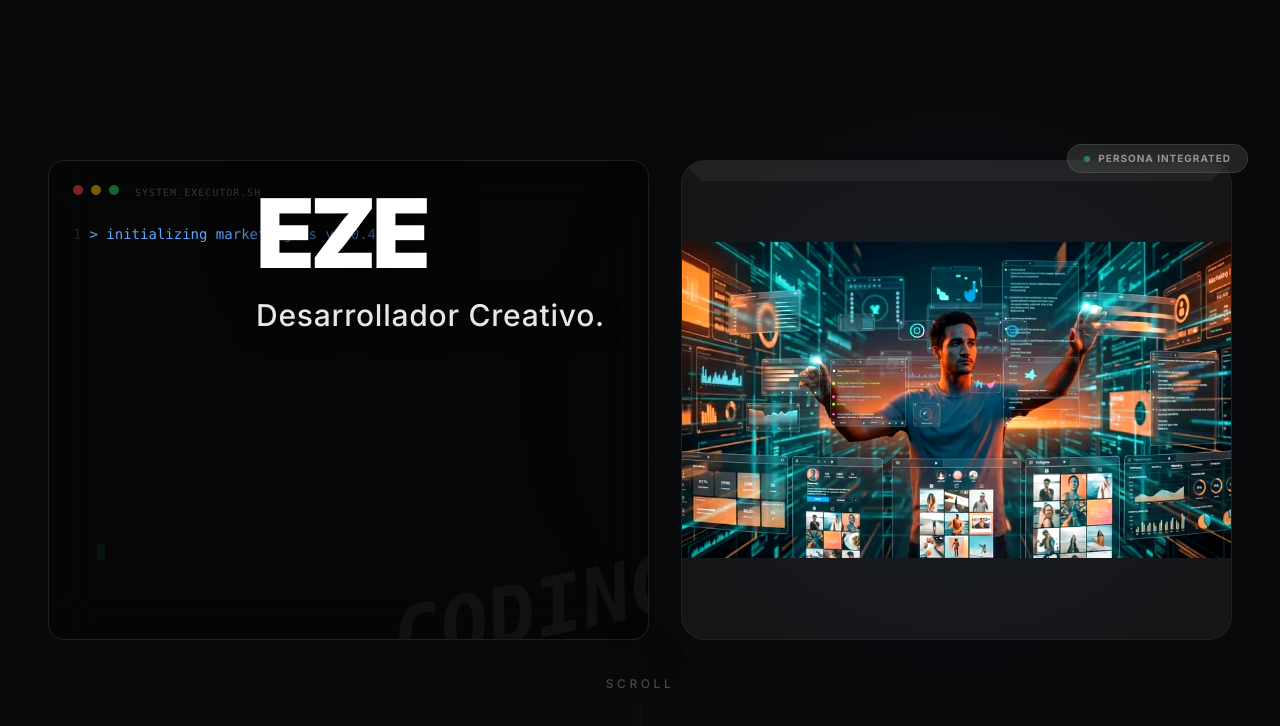
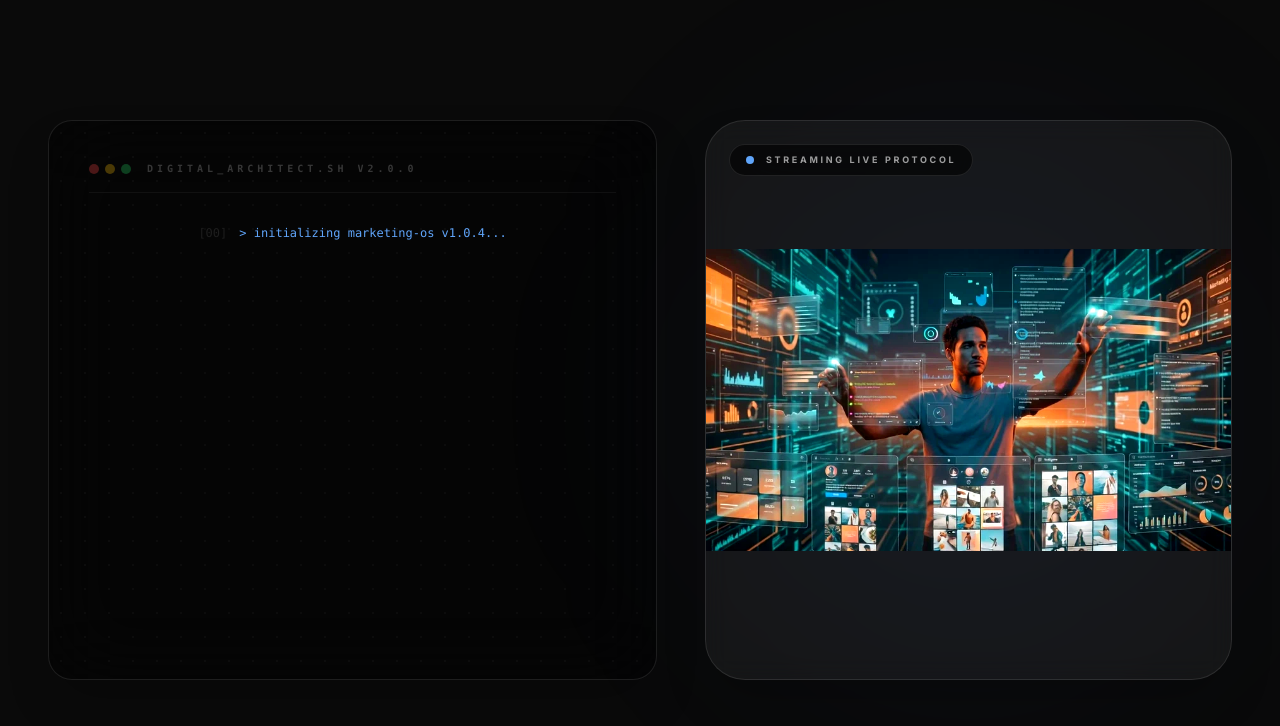
Before and after one commit to gemagenciadigital-bit/portfolio, a Next.js app: page /portfolio/ in a window 1280 px wide. Shown: the top 726 px of the page. Built offline with nearby package versions, Linux system fonts and the light colour scheme.

Commit message:
Narrative: Unified Terminal experience merging Overlay text and technical code

```diff
--- a/src/components/ScrollyCanvas.tsx
+++ b/src/components/ScrollyCanvas.tsx
@@ -2,7 +2,6 @@
 
 import { useEffect, useRef, useState } from "react";
 import { useScroll, useMotionValueEvent, motion, useTransform } from "framer-motion";
-import Overlay from "./Overlay";
 
 /**
  * Ensures a number is padded with zeroes up to 2 digits.
@@ -27,22 +26,25 @@ export default function ScrollyCanvas() {
     offset: ["start start", "end end"],
   });
 
-  // Code Terminal Data
-  const codeLines = [
-    { text: "> initializing marketing-os v1.0.4...", color: "text-blue-400" },
-    { text: "> loading neural_marketing_engine...", color: "text-white/50" },
-    { text: "> connecting to google-ads-api...", color: "text-blue-200" },
-    { text: "> connected successfully.", color: "text-emerald-400" },
-    { text: "const roi = scale_impact(data_stream);", color: "text-purple-400" },
-    { text: "if (conversion < benchmark) { optimize(); }", color: "text-yellow-200" },
-    { text: "ai.analyze_customer_journey(path);", color: "text-cyan-400" },
-    { text: "> deploying AI-driven funnel...", color: "text-white" },
-    { text: "> funnel active: ROI +240%", color: "text-emerald-500" },
-    { text: "portfolio.show_projects();", color: "text-blue-400/80" },
+  // Integrated Narrative & Code Events
+  const terminalEvents = [
+    { type: "code", text: "> initializing marketing-os v1.0.4...", color: "text-blue-400" },
+    { type: "narrative", text: "EZE", subtext: "Desarrollador Creativo.", color: "text-white" },
+    { type: "code", text: "> loading neural_marketing_engine...", color: "text-white/30" },
+    { type: "code", text: "> connecting to google-ads-api...", color: "text-blue-300" },
+    { type: "narrative", text: "Construyo experiencias", subtext: "Digitales y de alto impacto.", color: "text-white" },
+    { type: "code", text: "> connected successfully. latency: 12ms", color: "text-emerald-400" },
+    { type: "code", text: "const roi = scale_impact(data_stream);", color: "text-purple-400" },
+    { type: "code", text: "if (conversion < benchmark) { optimize(); }", color: "text-yellow-200" },
+    { type: "narrative", text: "Uniendo diseño e ingeniería.", subtext: "Visuales de alto rendimiento.", color: "text-white" },
+    { type: "code", text: "ai.analyze_customer_journey(path);", color: "text-cyan-400" },
+    { type: "code", text: "> deploying AI-driven funnel...", color: "text-white" },
+    { type: "code", text: "> funnel active: ROI +240%", color: "text-emerald-500" },
+    { type: "code", text: "portfolio.show_projects();", color: "text-blue-400" },
   ];
 
-  const visibleCodeCount = useTransform(scrollYProgress, [0, 0.8], [0, codeLines.length]);
-  const currentLineIndex = Math.floor(visibleCodeCount.get());
+  const visibleEventCount = useTransform(scrollYProgress, [0, 0.9], [0, terminalEvents.length]);
+  const currentEventIdx = Math.floor(visibleEventCount.get());
 
   const renderCanvas = () => {
     if (!canvasRef.current || !imagesRef.current.length) return;
@@ -67,7 +69,6 @@ export default function ScrollyCanvas() {
 
     ctx.clearRect(0, 0, nativeWidth, nativeHeight);
 
-    // Fit image to canvas (Contain)
     const imgRatio = img.width / img.height;
     const canvasRatio = nativeWidth / nativeHeight;
     let drawWidth = nativeWidth;
@@ -131,79 +132,99 @@ export default function ScrollyCanvas() {
   });
 
   return (
-    <div ref={containerRef} className="relative h-[600vh] w-full bg-[#0a0a0a]">
-      <div className="sticky top-0 h-screen w-full flex flex-col md:flex-row items-center justify-center p-4 md:p-12 gap-8">
+    <div ref={containerRef} className="relative h-[800vh] w-full bg-[#0a0a0a]">
+      <div className="sticky top-0 h-screen w-full flex flex-col md:flex-row items-center justify-center p-4 md:p-12 gap-6 md:gap-12">
 
-        {/* LEFT: Code Terminal (Double Narrative) */}
+        {/* LEFT: Unified Terminal (Text-heavy center) */}
         <motion.div
           initial={{ x: -100, opacity: 0 }}
           animate={{ x: 0, opacity: 1 }}
-          className="flex-1 w-full h-[40vh] md:h-[60vh] bg-black/40 backdrop-blur-xl border border-white/10 rounded-2xl p-6 font-mono overflow-hidden shadow-2xl relative"
+          className="flex-1 w-full h-[50vh] md:h-[70vh] bg-black/50 backdrop-blur-2xl border border-white/10 rounded-3xl p-6 md:p-10 font-mono overflow-hidden shadow-2xl relative"
         >
           {/* Terminal Window Decoration */}
-          <div className="flex gap-2 mb-6">
-            <div className="w-2.5 h-2.5 rounded-full bg-red-500/50" />
-            <div className="w-2.5 h-2.5 rounded-full bg-yellow-500/50" />
-            <div className="w-2.5 h-2.5 rounded-full bg-green-500/50" />
-            <span className="ml-2 text-[10px] text-white/20 tracking-widest uppercase">system_executor.sh</span>
+          <div className="flex items-center gap-2 mb-8 border-b border-white/5 pb-4">
+            <div className="flex gap-1.5">
+              <div className="w-2.5 h-2.5 rounded-full bg-red-500/30" />
+              <div className="w-2.5 h-2.5 rounded-full bg-yellow-500/30" />
+              <div className="w-2.5 h-2.5 rounded-full bg-green-500/30" />
+            </div>
+            <span className="ml-2 text-[10px] text-white/20 tracking-[0.4em] uppercase font-bold">digital_architect.sh v2.0.0</span>
           </div>
 
-          <div className="space-y-3">
-             {codeLines.map((line, i) => (
-               <motion.div
-                 key={i}
-                 initial={{ opacity: 0, y: 5 }}
-                 animate={i <= currentLineIndex ? { opacity: 1, y: 0 } : { opacity: 0 }}
-                 className={`text-xs md:text-sm ${line.color} leading-relaxed flex items-start gap-2`}
-               >
-                 <span className="text-white/10 select-none">{i + 1}</span>
-                 <span>{line.text}</span>
-               </motion.div>
-             ))}
-             {/* Blinking Cursor */}
+          {/* Scrolling Event List */}
+          <div className="space-y-6 flex flex-col items-center text-center h-full">
+             {terminalEvents.map((event, i) => {
+               const isNarrative = event.type === "narrative";
+               const isVisible = i <= currentEventIdx;
+
+               return (
+                 <motion.div
+                   key={i}
+                   initial={{ opacity: 0, y: 20 }}
+                   animate={isVisible ? { opacity: 1, y: 0 } : { opacity: 0 }}
+                   transition={{ duration: 0.5 }}
+                   className={`w-full ${isNarrative ? "py-4" : "opacity-60"}`}
+                 >
+                   {isNarrative ? (
+                     <div className="flex flex-col items-center gap-2">
+                        <h2 className="text-4xl md:text-6xl font-black text-white tracking-tighter uppercase leading-none drop-shadow-2xl">
+                          {event.text}
+                        </h2>
+                        {event.subtext && (
+                          <p className="text-blue-400 text-xs md:text-sm font-medium tracking-widest uppercase">
+                            {event.subtext}
+                          </p>
+                        )}
+                     </div>
+                   ) : (
+                     <div className="flex justify-center gap-3 text-[10px] md:text-xs text-white/50">
+                        <span className="text-white/10 select-none">[{i.toString().padStart(2, '0')}]</span>
+                        <span className={event.color}>{event.text}</span>
+                     </div>
+                   )}
+                 </motion.div>
+               );
+             })}
+
+             {/* Dynamic Cursor at active point */}
              <motion.div
                animate={{ opacity: [1, 0] }}
-               transition={{ duration: 0.8, repeat: Infinity }}
-               className="w-2 h-4 bg-emerald-400/50 ml-6"
+               transition={{ duration: 0.6, repeat: Infinity }}
+               className="w-3 h-1 bg-blue-500/80 mt-2"
              />
           </div>
 
-          {/* Background Data Stream (Visual only) */}
-          <div className="absolute bottom-0 right-0 p-4 opacity-5 pointer-events-none text-[80px] font-black italic select-none -rotate-12 translate-x-12 translate-y-12">
-            CODING
+          {/* Background Decorative Grid */}
+          <div className="absolute inset-0 z-0 pointer-events-none opacity-[0.03] bg-[radial-gradient(#ffffff_1px,transparent_1px)] [background-size:24px_24px]" />
+        </motion.div>
+
+        {/* RIGHT: Visual Interaction */}
+        <motion.div
+           initial={{ x: 100, opacity: 0 }}
+           animate={{ x: 0, opacity: 1 }}
+           className="flex-1 w-full h-[40vh] md:h-[70vh] relative group z-10"
+        >
+          <div className="absolute inset-0 bg-blue-600/5 blur-[120px] rounded-full" />
+
+          <div className="relative w-full h-full bg-white/5 backdrop-blur-md border border-white/10 rounded-[2.5rem] overflow-hidden shadow-2xl">
+            <canvas ref={canvasRef} className="w-full h-full" />
+          </div>
+
+          {/* Status Badge */}
+          <div className="absolute top-6 left-6 bg-black/60 backdrop-blur-xl border border-white/10 rounded-full px-4 py-2 flex items-center gap-3">
+             <div className="relative w-2 h-2">
+               <div className="absolute inset-0 bg-blue-400 rounded-full animate-ping" />
+               <div className="absolute inset-0 bg-blue-400 rounded-full" />
+             </div>
+             <span className="text-[9px] text-white/60 tracking-[0.3em] font-bold uppercase">Streaming live protocol</span>
           </div>
         </motion.div>
 
-        {/* RIGHT: Human Mastermind (The Persona) */}
-        <motion.div
-           initial={{ x: 100, opacity: 0 }}
-           animate={{ x: 0, opacity: 1 }}
-           className="flex-1 w-full h-[40vh] md:h-[60vh] relative group"
-        >
-          <div className="absolute inset-0 bg-blue-600/5 blur-[100px] rounded-full group-hover:bg-blue-600/10 transition-colors duration-1000" />
-
-          <div className="relative w-full h-full bg-white/5 backdrop-blur-sm border border-white/5 rounded-3xl overflow-hidden shadow-2xl">
-            <canvas ref={canvasRef} className="w-full h-full" />
-
-            {/* Interaction Glitch Overlay */}
-            <div className="absolute inset-0 pointer-events-none border-[20px] border-transparent border-t-white/5 mix-blend-overlay" />
-          </div>
-
-          {/* Tech Detail (Floating Tag) */}
-          <div className="absolute -top-4 -right-4 bg-white/10 backdrop-blur-md border border-white/10 rounded-full px-4 py-1.5 flex items-center gap-2">
-            <div className="w-1.5 h-1.5 bg-emerald-400 rounded-full animate-pulse" />
-            <span className="text-[10px] text-white/50 tracking-widest font-bold uppercase">Persona Integrated</span>
-          </div>
-        </motion.div>
-
-        {/* Overlay text elements */}
-        {imagesLoaded && <Overlay scrollYProgress={scrollYProgress} />}
-
         {!imagesLoaded && (
           <div className="absolute inset-0 flex items-center justify-center bg-[#0a0a0a] z-50">
-            <div className="flex flex-col items-center gap-4">
-              <div className="w-10 h-10 border-2 border-white/5 border-t-emerald-400 rounded-full animate-spin" />
-              <p className="text-white/20 tracking-widest text-[10px] uppercase font-bold">Booting Marketing-OS</p>
+            <div className="flex flex-col items-center gap-6">
+              <div className="w-12 h-12 border-2 border-white/5 border-t-blue-500 rounded-full animate-spin" />
+              <p className="text-white/10 tracking-[0.5em] text-[10px] uppercase font-bold animate-pulse">Syncing Persona</p>
             </div>
           </div>
         )}
```
